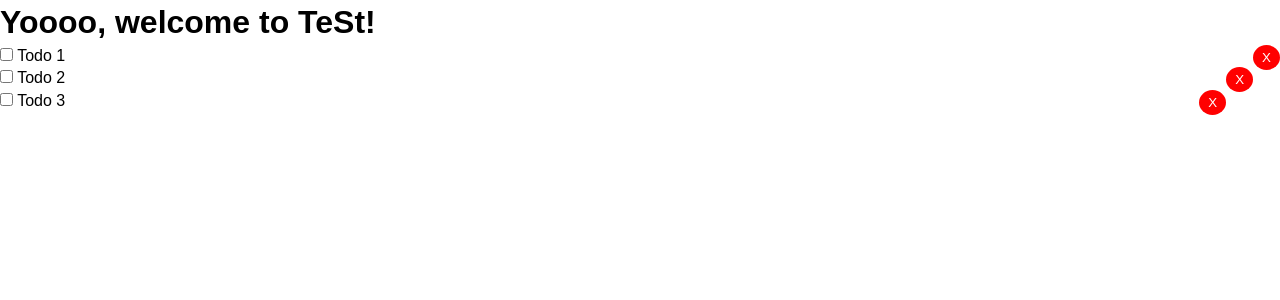
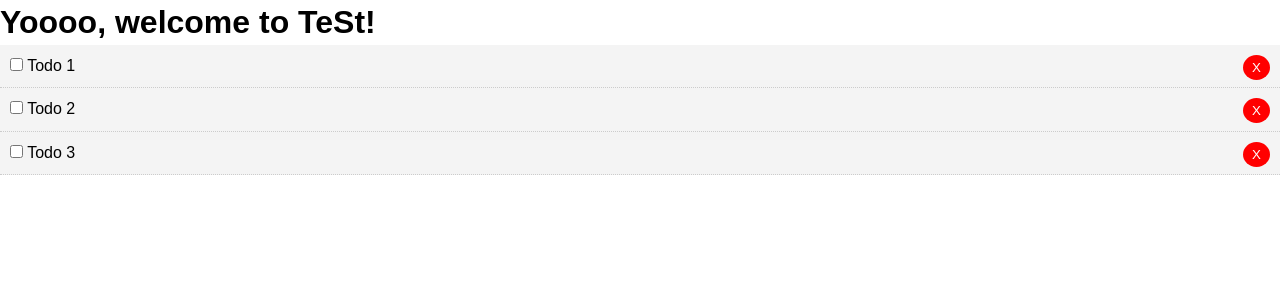
Before and after one commit to KrazyK786/angular-crash-todolist, an Angular app: page / in a window 1280 px wide. Shown: the top 300 px of the page. Built offline with nearby package versions, Linux system fonts and the light colour scheme.

Commit message:
added setClasses to make todo-items stylling dynamic

```diff
--- a/src/app/components/todo-item/todo-item.component.html
+++ b/src/app/components/todo-item/todo-item.component.html
@@ -1,4 +1,4 @@
-<div>
+<div [ngClass]="setClasses()">
   <input type="checkbox" />
   {{ todo.title }}
   <button class="del" >
--- a/src/app/components/todo-item/todo-item.component.ts
+++ b/src/app/components/todo-item/todo-item.component.ts
@@ -14,4 +14,13 @@ export class TodoItemComponent implements OnInit {
   ngOnInit(): void {
   }
 
+  // Set dynamic classes
+  setClasses(){
+    const classes = {
+      todo: true,
+      'is-completed': this.todo.completed
+    };
+    return classes;
+  }
+
 }
```
